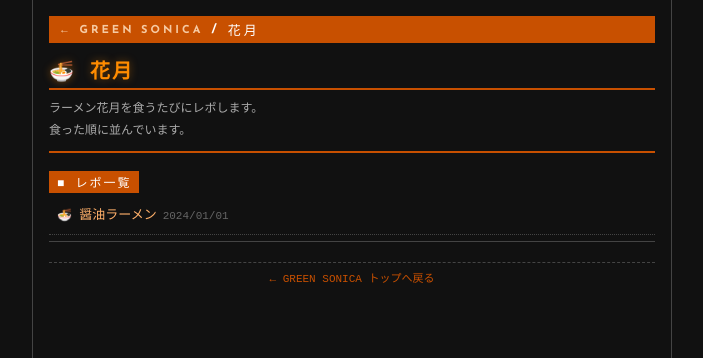
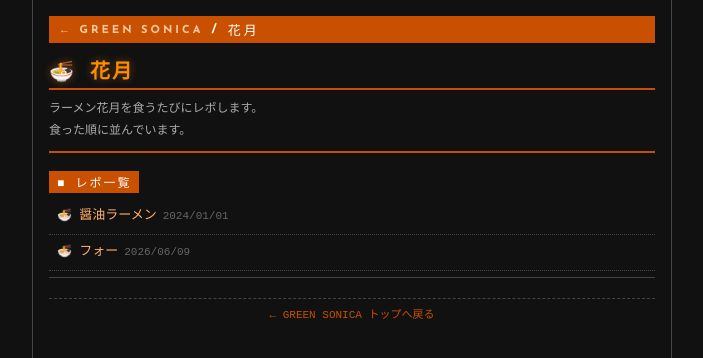
Before and after one commit to GREEN-SONICA-WEB/honepage, a plain HTML site: page kagetsu.html in a window 1280 px wide. Shown: the top 358 px of the page, without its empty margins (288-991 px from the left). Drawn offline with Linux system fonts and the light colour scheme.

Commit message:
Update kagetsu index: 002

```diff
--- a/kagetsu.html
+++ b/kagetsu.html
@@ -145,6 +145,9 @@ body {
     <li>
       <a href="kagetsu_001.html">醤油ラーメン<span class="date">2024/01/01</span></a>
     </li>
+    <li>
+      <a href="kagetsu_002.html">フォー<span class="date">2026/06/09</span></a>
+    </li>
   </ul>
 
   <hr class="ts-rule">
```
